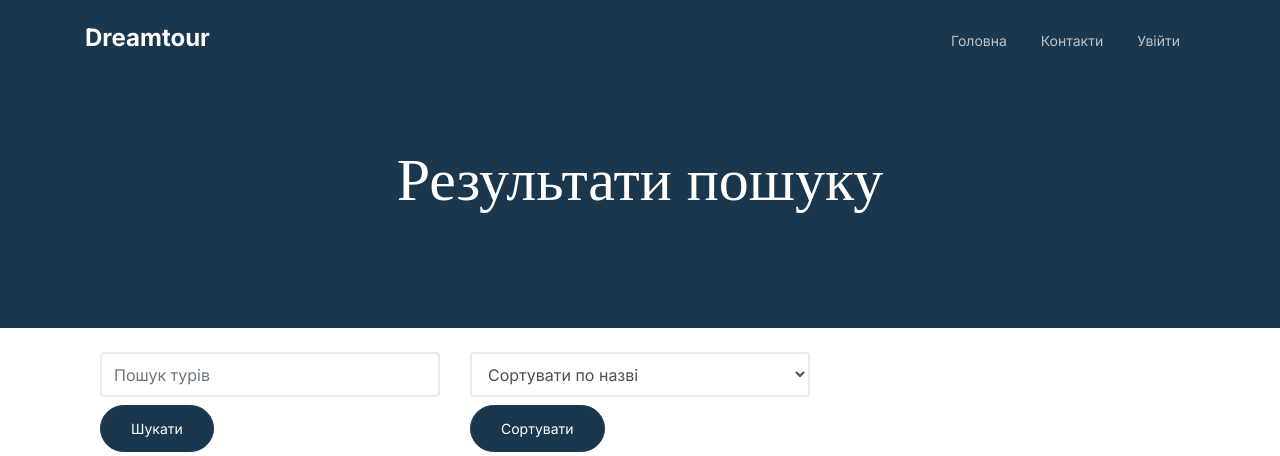
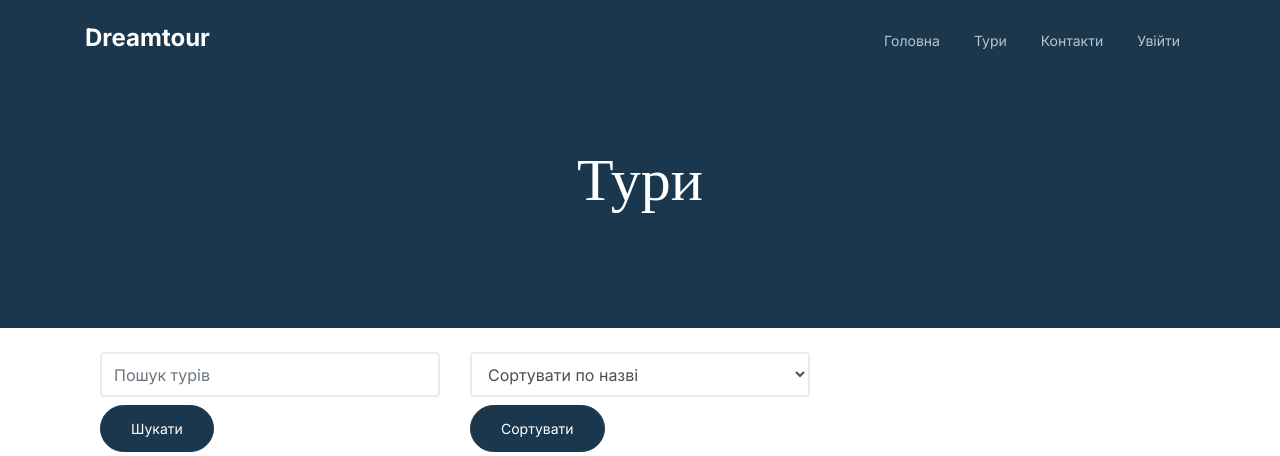
Before and after one commit to Vania2007/zalik-block-1, a PHP site: page /tours.php in a window 1280 px wide. Shown: the top 456 px of the page. Run offline with PHP 8.4, Linux system fonts and the light colour scheme; some libraries are stand-ins or nearby versions; some web fonts are replaced.

Commit message:
add print all tours

```diff
--- a/site/menu.php
+++ b/site/menu.php
@@ -4,6 +4,7 @@
 			<a href="./" class="logo m-0">Dreamtour<span class="text-primary"> .</span></a>
 				<ul class="js-clone-nav d-none d-lg-inline-block text-left site-menu float-right">
 					<li><a href="./">Головна</a></li>
+					<li><a href="./tours.php">Тури</a></li>
 					<li><a href="contacts.php">Контакти</a></li>
 				<?php if (isset($_GET['login'])): ?>
                    <li><a class="nav-item nav-link" href="logout.php">Вийти</a></li>
--- a/site/tours.php
+++ b/site/tours.php
@@ -30,7 +30,7 @@ if (isset($_GET['country']) && isset($_GET['daterange'])) {
         <div class="row align-items-center">
             <div class="col-lg-6 mx-auto text-center">
                 <div class="intro-wrap">
-                    <h1 class="mb-0">Результати пошуку</h1>
+                    <h1 class="mb-0">Тури</h1>
                 </div>
             </div>
         </div>
```
